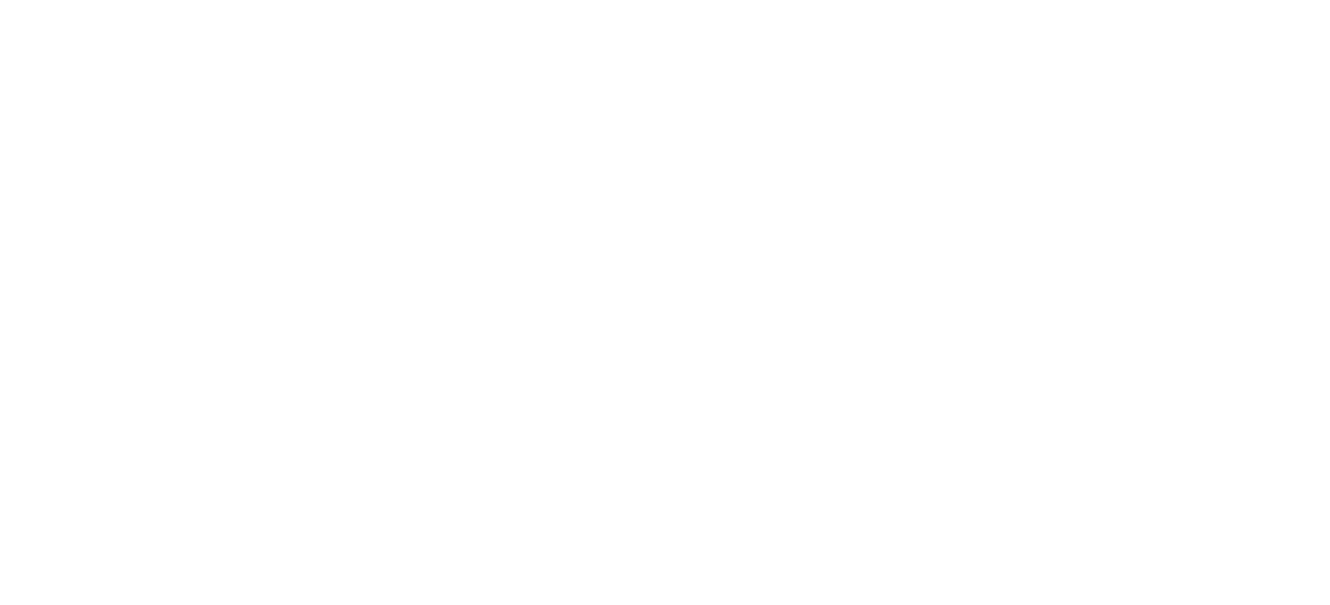
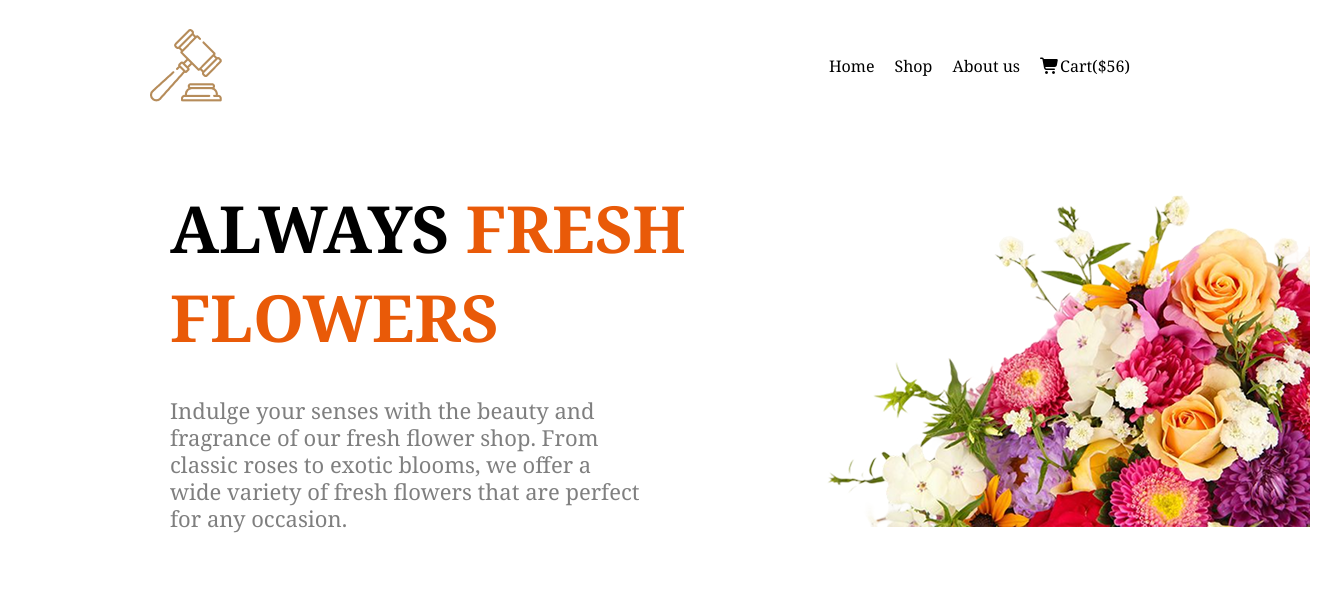
Before and after one commit to tasriful27/second-assignment-Responsive, a plain HTML site: page secondassignment.html in a window 1280 px wide. Shown: the whole page, 1330 px wide, since content can reach past the window. Drawn offline with Linux system fonts and the light colour scheme.

Commit message:
added nav section and hero section

```diff
--- a/Styles/styles.css
+++ b/Styles/styles.css
@@ -0,0 +1,56 @@
+/* Nav section */
+ .container{
+    max-width: 1140px;
+    margin: auto;
+    font-family: "Noto Serif", serif;
+ }
+.body{
+    margin: 30px 150px 0 150px;
+}
+.nav{
+    display: flex;
+    justify-content: space-between;
+    align-items: center;
+    height: 71px;
+}
+.nav-links{
+    display: flex;
+    gap: 20px;
+    list-style: none;
+    text-decoration: none;
+}
+.nav-links li a{
+    text-decoration: none;
+    color: black;
+    gap: 48px;
+}
+/* Hero section */
+.hero{
+    gap: 13px;
+    display: flex;
+    align-items: center;
+    padding: 20px;
+    width: 1140px;
+    height: 461px;
+}
+.hero h1{
+font-size: 65px;
+font-weight: 700;
+line-height: 89px;
+letter-spacing: 0%;
+text-align: left;
+margin: 13px 0 0 0;
+}
+.hero p{
+color: rgba(0, 0, 0, 0.5);
+font-size: 22px;
+font-weight: 400;
+line-height: 27px;
+letter-spacing: 0%;
+text-align: left;
+margin: 13px 0 0 0;
+max-width: 85%;
+}
+.highlight{
+    color: rgb(233, 90, 8);
+}
--- a/secondassignment.html
+++ b/secondassignment.html
@@ -4,15 +4,43 @@
     <meta charset="UTF-8">
     <meta name="viewport" content="width=device-width, initial-scale=1.0">
     <title>Second-Assignment</title>
+    <link rel="stylesheet" href="https://cdnjs.cloudflare.com/ajax/libs/font-awesome/7.0.0/css/all.min.css" integrity="sha512-DxV+EoADOkOygM4IR9yXP8Sb2qwgidEmeqAEmDKIOfPRQZOWbXCzLC6vjbZyy0vPisbH2SyW27+ddLVCN+OMzQ==" crossorigin="anonymous" referrerpolicy="no-referrer" />
+    <link rel="preconnect" href="https://fonts.googleapis.com">
+<link rel="preconnect" href="https://fonts.gstatic.com" crossorigin>
+<link href="https://fonts.googleapis.com/css2?family=Noto+Serif:ital,wght@0,100..900;1,100..900&display=swap" rel="stylesheet">
     <link rel="stylesheet" href="./Styles/styles.css">
 </head>
-<body>
-    <header>
+<body class="body">
+    <!-- Nav Section -->
 
+    <header class="header container">
+              <nav class="nav">
+                <img src="./assets/business.png" alt="">
+                <ul class="nav-links">
+                  <li><a href="#">Home</a></li>
+                  <li><a href="#">Shop</a></li>
+                  <li><a href="#">About us</a></li>
+                  <li><a href="#"><i class="fa-solid fa-cart-shopping"></i>Cart($56)</a></li>
+                </ul>
+              </nav>
     </header>
     <main>
+        <!-- Hero Section -->
+        <section class="hero container">
+         <div class="hero-text">
+            <h1>ALWAYS <span class="highlight">FRESH FLOWERS</span></h1>
+         <br>
+        <p>Indulge your senses with the beauty and fragrance of our fresh flower shop. From classic roses to exotic blooms, we offer a wide variety of fresh flowers that are perfect for any occasion. </p>
+        </div>
+         <div class="hero-image">
+            <img src="./assets/hero-flower.png" alt="">
+         </div>
+       </section>
+             <!-- Menu Section -->
+       <section>
 
-    </main>
+       </section>
+     </main>
     <footer>
 
     </footer>
```
Also changed, not shown: assets/business.png (added), assets/flower.jpg (added), business.png (added).
